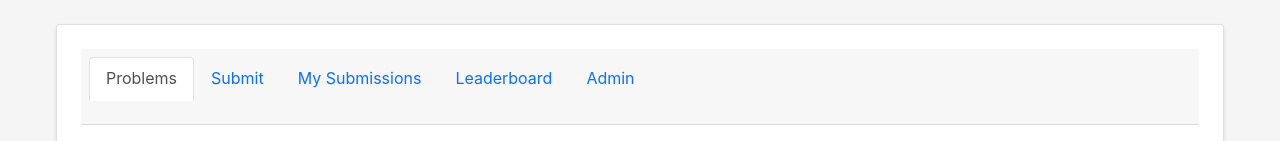
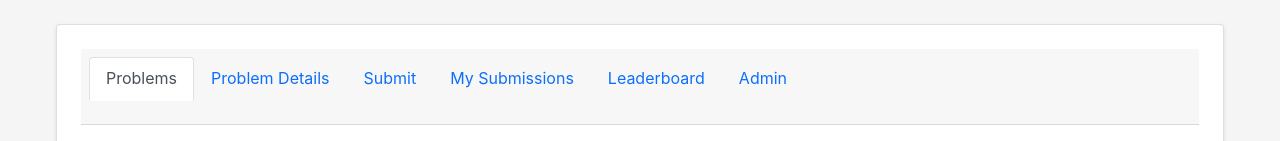
Before and after one commit to kashsuks/contest-management-system, a Flask app: page / in a window 1280 px wide. Shown: the part 122-263 px from the top of the page. Run offline with Flask 3, Linux system fonts and the light colour scheme; a user stored in the database is signed in; data comes from the database, SQL or seed files in the repository; data that the repository does not hold is empty; some libraries are stand-ins or nearby versions.

Commit message:
fixed the view problem issue

```diff
--- a/templates/index.html
+++ b/templates/index.html
@@ -140,6 +140,9 @@
                                 <a class="nav-link active" data-bs-toggle="tab" href="#problems">Problems</a>
                             </li>
                             <li class="nav-item">
+                                <a class="nav-link" data-bs-toggle="tab" href="#problemDetails">Problem Details</a>
+                            </li>
+                            <li class="nav-item">
                                 <a class="nav-link" data-bs-toggle="tab" href="#submit">Submit</a>
                             </li>
                             <li class="nav-item">
@@ -176,10 +179,7 @@
 
                             <!-- Problem Details -->
                             <div class="tab-pane fade" id="problemDetails">
-                                <div id="problemContent">
-                                    <h3 id="problemTitle"></h3>
-                                    <div id="problemDescription"></div>
-                                </div>
+                                <div id="problemContent"></div>
                             </div>
 
                             <!-- Submit Solution -->
@@ -410,16 +410,48 @@
 
         // Load problem details
         async function loadProblem(id) {
-            const response = await fetch(`/problem/${id}`);
-            const problem = await response.json();
-            document.getElementById('problemTitle').textContent = problem.title;
-            document.getElementById('problemDescription').innerHTML = problem.description.replace(/\n/g, '<br>');
+            try {
+                const response = await fetch(`/problem/${id}`);
+                const problem = await response.json();
 
-            // Store the problem ID for submission
-            document.getElementById('submitForm').dataset.problemId = id;
+                // Create problem details content
+                const problemContent = document.getElementById('problemContent');
+                problemContent.innerHTML = `
+                    <div class="d-flex justify-content-between align-items-center mb-3">
+                        <h3>${problem.title}</h3>
+                        <button class="btn btn-secondary" onclick="showProblemsList()">Back to Problems</button>
+                    </div>
+                    <div class="mb-3">
+                        <span class="badge bg-${problem.difficulty === 'Easy' ? 'success' : problem.difficulty === 'Medium' ? 'warning' : 'danger'}">${problem.difficulty}</span>
+                        <span class="ms-2">Time Limit: ${problem.time_limit}ms</span>
+                        <span class="ms-2">Memory Limit: ${problem.memory_limit}MB</span>
+                    </div>
+                    <div class="problem-description">${problem.description.replace(/\n/g, '<br>')}</div>
+                `;
 
-            // Switch to problem details tab
-            document.querySelector('a[href="#problemDetails"]').click();
+                // Store the problem ID for submission
+                document.getElementById('submitForm').dataset.problemId = id;
+                document.getElementById('problemSelect').value = id;
+
+                // Switch to problem details tab
+                const problemDetailsTab = document.querySelector('a[href="#problemDetails"]');
+                if (problemDetailsTab) {
+                    const tab = new bootstrap.Tab(problemDetailsTab);
+                    tab.show();
+                }
+            } catch (error) {
+                console.error('Error loading problem:', error);
+                alert('Failed to load problem details. Please try again.');
+            }
+        }
+
+        // Show problems list
+        function showProblemsList() {
+            const problemsTab = document.querySelector('a[href="#problems"]');
+            if (problemsTab) {
+                const tab = new bootstrap.Tab(problemsTab);
+                tab.show();
+            }
         }
 
         // Load submissions
```
